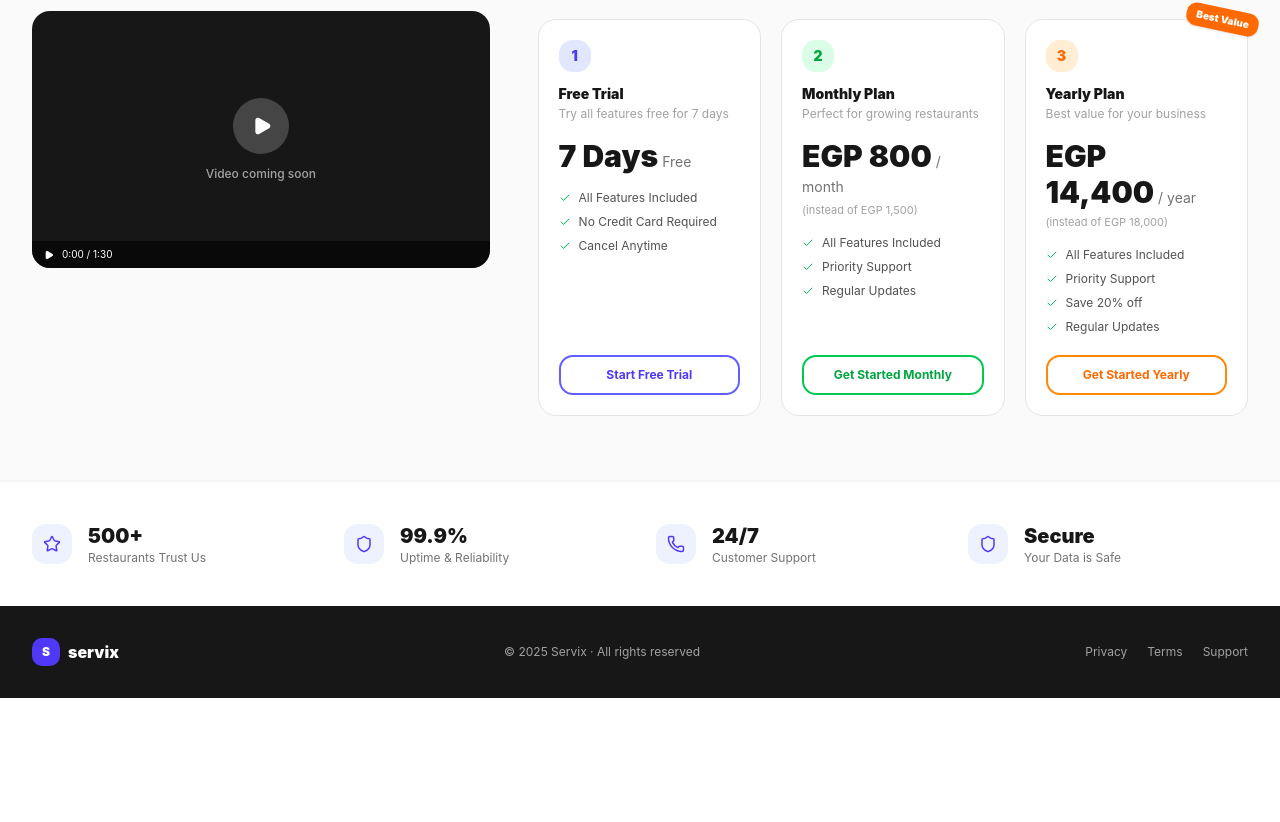
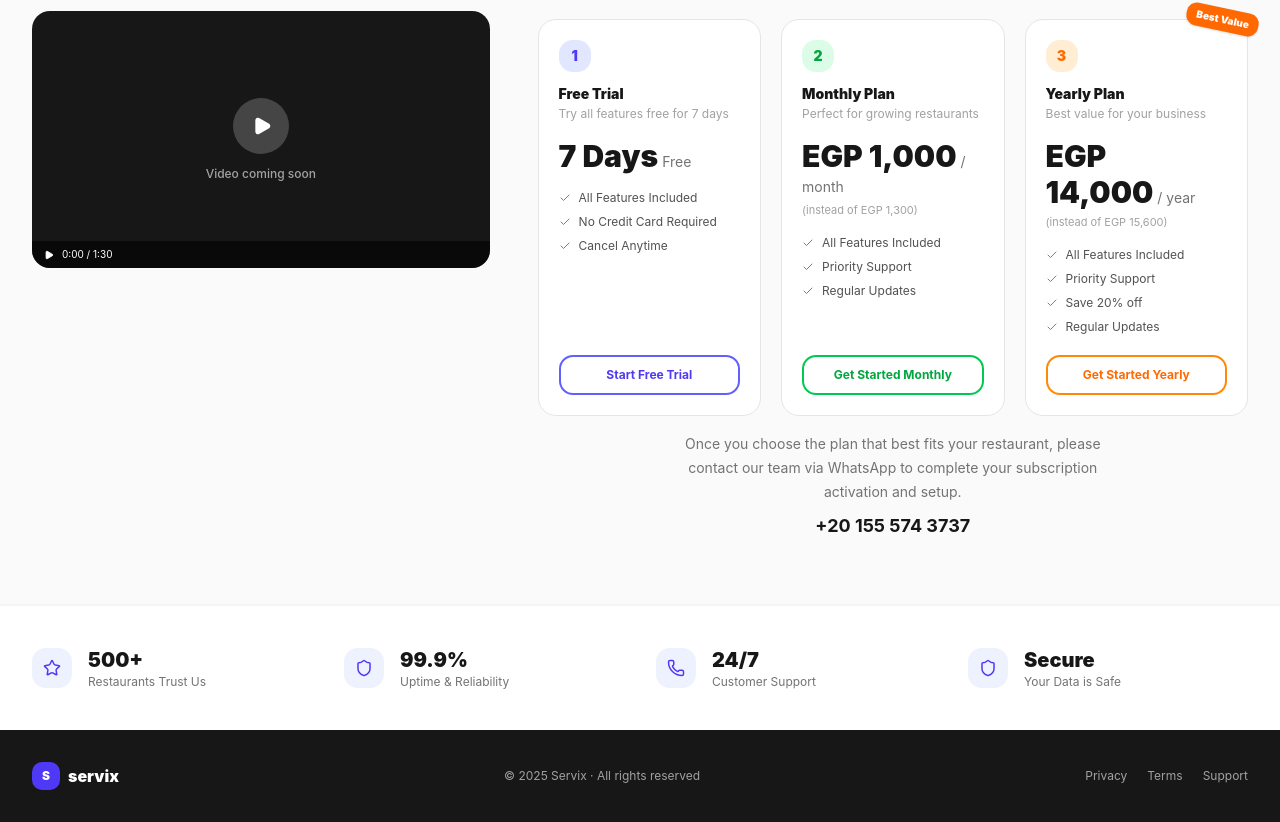
Before and after one commit to abo3ollo/restaurant-system-management, a Next.js app: page / in a window 1280 px wide. Shown: the part 805-1627 px from the top of the page. Before the commit the page ends 1503 px from the top, so only its background shows below. Built offline with nearby package versions, Linux system fonts and the light colour scheme; no server answers.

Commit message:
edit price and add whatapp link

```diff
--- a/app/(pages)/billing/page.tsx
+++ b/app/(pages)/billing/page.tsx
@@ -491,7 +491,7 @@ export  function BillingPage() {
                 </div>
 
                 {/* Payment History */}
-                <div className="bg-white rounded-2xl border border-neutral-100 overflow-hidden shadow-sm">
+                {/* <div className="bg-white rounded-2xl border border-neutral-100 overflow-hidden shadow-sm">
                     <div className="px-6 py-4 border-b border-neutral-100 flex items-center gap-2">
                         <DollarSign size={15} className="text-neutral-500" />
                         <h3 className="text-sm font-black text-neutral-800">Payment History</h3>
@@ -539,7 +539,7 @@ export  function BillingPage() {
                             </tbody>
                         </table>
                     )}
-                </div>
+                </div> */}
 
                 {/* Billing Logs */}
                 <div className="bg-white rounded-2xl border border-neutral-100 overflow-hidden shadow-sm">
--- a/app/page.tsx
+++ b/app/page.tsx
@@ -14,6 +14,7 @@ import {
     Loader2, Store, CheckCircle,
 } from "lucide-react";
 import POSMockup from "./_components/POSMockup";
+import Link from "next/link";
 
 // ── Types ──
 type PlanKey = "trial" | "monthly" | "yearly";
@@ -29,10 +30,10 @@ const CURRENCY_CONFIG: Record<Currency, {
     monthlyOld: number;
     yearlyOld: number;
 }> = {
-    EGP: { symbol: "EGP", label: "EGP (ج.م)", monthly: 800, yearly: 14400, monthlyOld: 1500, yearlyOld: 18000 },
-    USD: { symbol: "$", label: "USD ($)", monthly: 16, yearly: 288, monthlyOld: 30, yearlyOld: 360 },
-    SAR: { symbol: "SAR", label: "SAR (ر.س)", monthly: 60, yearly: 1080, monthlyOld: 112, yearlyOld: 1350 },
-    AED: { symbol: "AED", label: "AED (د.إ)", monthly: 59, yearly: 1060, monthlyOld: 110, yearlyOld: 1325 },
+    EGP: { symbol: "EGP", label: "EGP (ج.م)", monthly: 1000, yearly: 14000, monthlyOld: 1300, yearlyOld: 15600 },
+    USD: { symbol: "$", label: "USD ($)", monthly: 20, yearly: 265, monthlyOld: 26, yearlyOld: 312 },
+    SAR: { symbol: "SAR", label: "SAR (ر.س)", monthly: 75, yearly: 1000, monthlyOld: 98, yearlyOld: 1170 },
+    AED: { symbol: "AED", label: "AED (د.إ)", monthly: 73, yearly: 970, monthlyOld: 95, yearlyOld: 1140 },
 };
 
 // ── Translations ──
@@ -227,7 +228,7 @@ export default function ServixLanding() {
     };
 
     const formatPrice = (n: number) => {
-        if (Number.isInteger(n)) return n.toLocaleString();
+        if (Number.isInteger(n)) return n.toLocaleString('en-US');
         return n.toFixed(0);
     };
 
@@ -516,6 +517,17 @@ export default function ServixLanding() {
                                     </button>
                                 </div>
                             </div>
+                            <h2 className="text-center text-sm leading-6 text-neutral-500 mt-4 max-w-md mx-auto">
+                                Once you choose the plan that best fits your restaurant, please contact our team via WhatsApp to complete your subscription activation and setup.
+
+                                <Link
+                                    className="block text-lg mt-2 font-bold text-neutral-900 hover:underline"
+                                    target="_blank"
+                                    href="https://wa.me/201555743737"
+                                >
+                                    +20 155 574 3737
+                                </Link>
+                            </h2>
                         </div>
                     </div>
                 </div>
```
